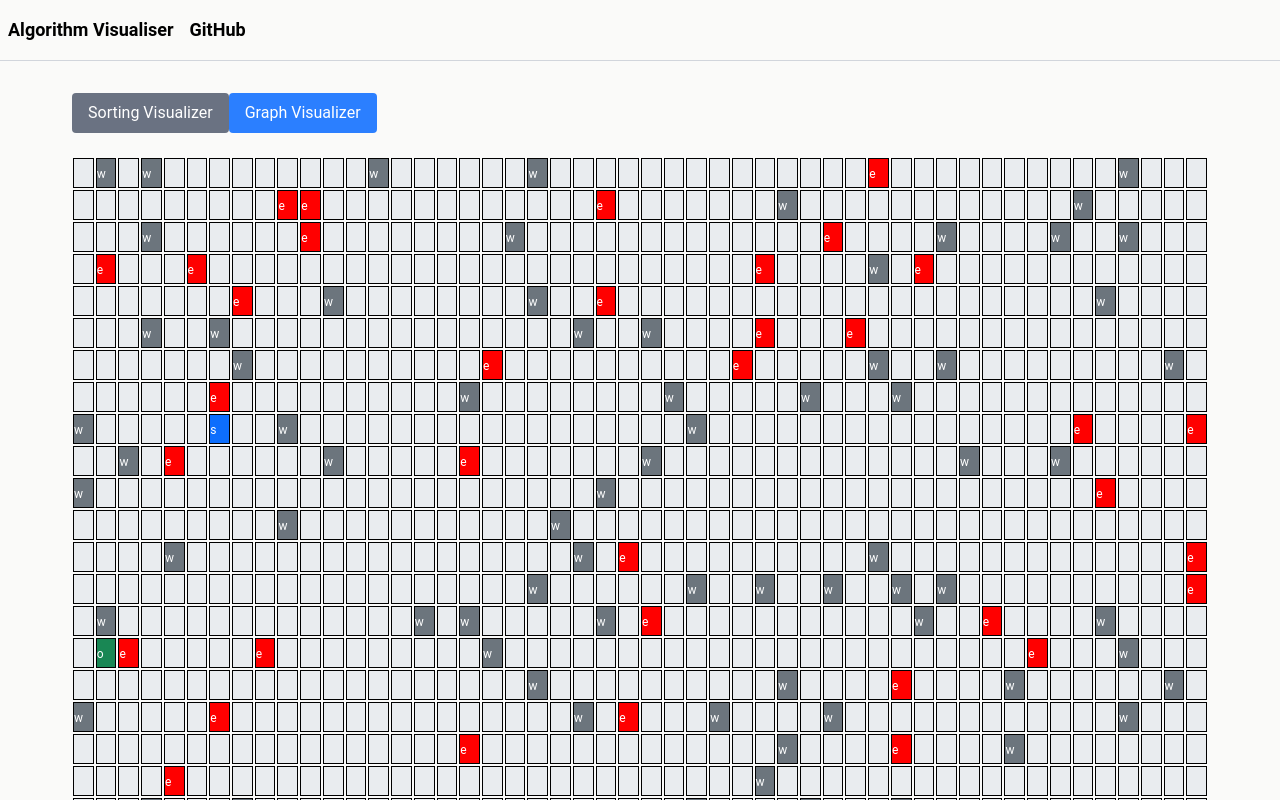
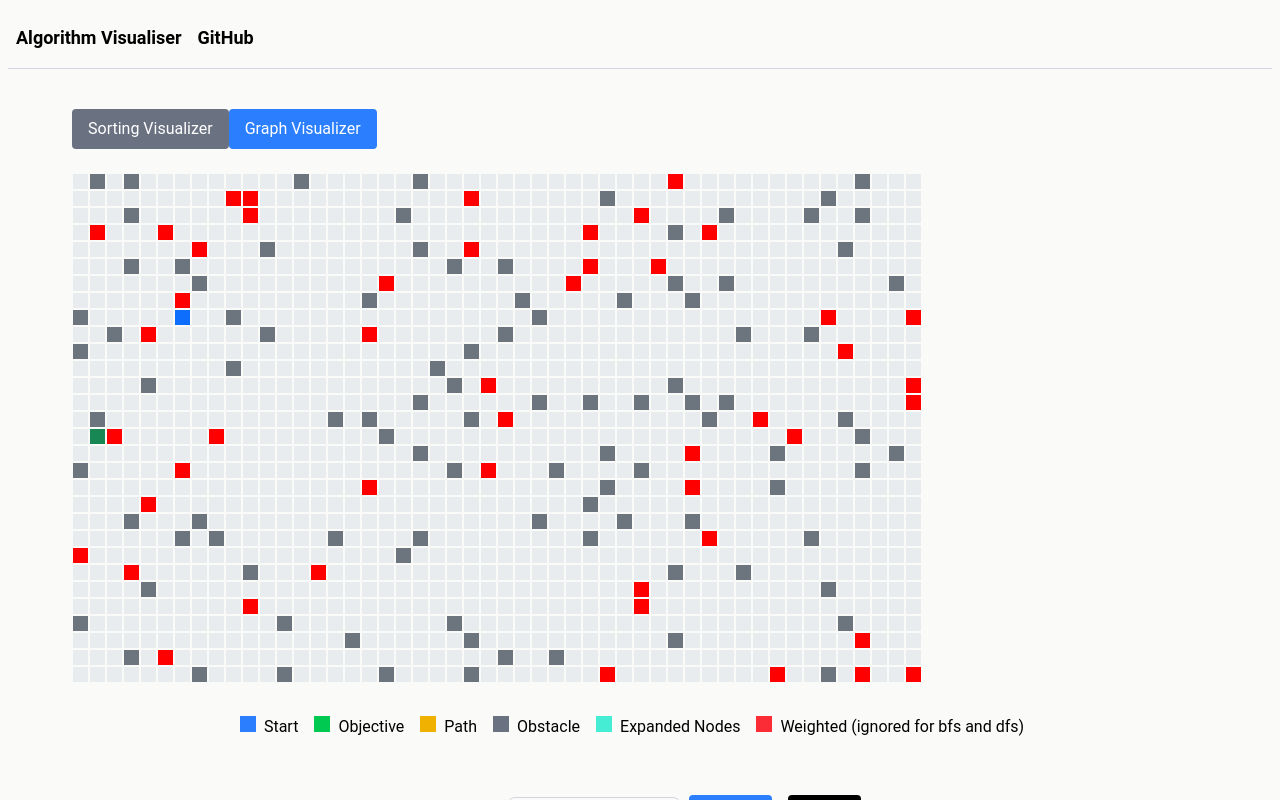
Before and after one commit to GaelGil/algorithm-visualizer, a React (Vite) app: page / in a window 1280 px wide. Both pictures are taken after a click on the button "Graph Visualizer". Shown: the top 800 px of the page. Built offline with nearby package versions, Linux system fonts and the light colour scheme.

Commit message:
moving to more tailwind

```diff
--- a/src/components/GraphLegend.tsx
+++ b/src/components/GraphLegend.tsx
@@ -1,33 +1,31 @@
 // Graph legend component. Only imported in traversal visualiser
 const GraphLegend = () => {
   return (
-    <div className="legend mb-4 text-center">
+    <div className="max-w-6xl mx-auto p-8 px-2">
       <ul className="flex flex-wrap justify-center mb-0">
         <li className="mr-4 mb-2">
           <span className="bg-blue-500 w-4 h-4 inline-block mr-2"></span>
-          <span className="text-gray-700">Start</span>
+          <span>Start</span>
         </li>
         <li className="mr-4 mb-2">
           <span className="bg-green-500 w-4 h-4 inline-block mr-2"></span>
-          <span className="text-gray-700">Objective</span>
+          <span>Objective</span>
         </li>
         <li className="mr-4 mb-2">
           <span className="bg-yellow-500 w-4 h-4 inline-block mr-2"></span>
-          <span className="text-gray-700">Path</span>
+          <span>Path</span>
         </li>
         <li className="mr-4 mb-2">
           <span className="bg-gray-500 w-4 h-4 inline-block mr-2"></span>
-          <span className="text-gray-700">Obstacle</span>
+          <span>Obstacle</span>
         </li>
         <li className="mr-4 mb-2">
-          <span className="bg-teal-500 w-4 h-4 inline-block mr-2"></span>
-          <span className="text-gray-700">Expanded Nodes</span>
+          <span className="bg-teal-300 w-4 h-4 inline-block mr-2"></span>
+          <span>Expanded Nodes</span>
         </li>
         <li className="mr-4 mb-2">
           <span className="bg-red-500 w-4 h-4 inline-block mr-2"></span>
-          <span className="text-gray-700">
-            Weighted (ignored for bfs and dfs)
-          </span>
+          <span>Weighted (ignored for bfs and dfs)</span>
         </li>
       </ul>
     </div>
--- a/src/components/Navigation.tsx
+++ b/src/components/Navigation.tsx
@@ -3,7 +3,7 @@ import { Link } from "react-router-dom";
 // simple navbar component to be usedon all pages
 const Navigation = () => {
   return (
-    <div className="border-b border-gray-300">
+    <div className="border-b border-gray-300 m-2">
       <div className="flex p-2 mx-auto space-x-4">
         <Link
           to="/"
--- a/src/components/SortingVisualizer.tsx
+++ b/src/components/SortingVisualizer.tsx
@@ -59,11 +59,11 @@ const SortingVisualizer: React.FC<ArrayProps> = ({ arraysInfo }) => {
   // the sorting visualizer component
   return (
     <div className="">
-      <div className="array-container">
+      <div className="flex flex-wrap justify-center items-end  h-full w-full">
         {array.map((value, idx) => (
           <div
             key={idx}
-            className="array-bar"
+            className="array-bar mr-1"
             style={{ height: `${value}px` }}
           ></div>
         ))}
--- a/src/components/TraversalVisualizer.tsx
+++ b/src/components/TraversalVisualizer.tsx
@@ -122,10 +122,10 @@ const TraversalVisualizer: React.FC<GraphProps> = ({ graphsInfo }) => {
 
   // the traversal visualizer component
   return (
-    <div className=" ">
+    <div className=" mx-auto ">
       <div className="">
         {matrix.map((row, rowIndex) => (
-          <div key={rowIndex} className={"matrix-row matrix-row-" + rowIndex}>
+          <div key={rowIndex} className={"flex matrix-row-" + rowIndex}>
             {row.map((cell, colIndex) => (
               <div
                 key={colIndex}
--- a/src/css/Arrays.css
+++ b/src/css/Arrays.css
@@ -1,13 +1,5 @@
 .array-bar {
   background-color: red;
-  width: 20px;
+  width: 10px;
   transition: height 0.2s ease-in-out;
 }
-
-.array-container {
-  display: flex;
-  justify-content: center;
-  align-items: flex-end;
-  flex-wrap: wrap;
-  gap: 2px;
-}
--- a/src/css/Graphs.css
+++ b/src/css/Graphs.css
@@ -1,54 +1,22 @@
-.matrix-row {
-  display: flex;
-}
-
 .matrix-cell {
-  border: 1px solid black;
+  width: 15px;
   height: 15px;
-  width: 15px;
-  padding: 0px;
-  margin: 0px;
-}
-
-.legend {
-  align-content: center;
-  display: flex;
-  justify-content: center;
-}
-
-.legend ul {
-  list-style: none;
-}
-
-.legend li {
-  display: inline;
-  margin: 10px;
-  padding: 10px;
-}
-
-.matrix-cell {
-  width: 30px;
-  height: 30px;
   margin: 1px;
-  line-height: 30px;
-  font-size: 0.75rem;
+  font-size: 0;
   background-color: #e9ecef;
-  transition: background-color 0.3s;
+  transition: background-color 0.5s;
 }
 
 .start {
   background-color: #0d6efd !important;
-  color: white;
 }
 
 .objective {
   background-color: #198754 !important;
-  color: white;
 }
 
 .obstacle {
   background-color: #6c757d !important;
-  color: white;
 }
 
 .path {
@@ -57,10 +25,8 @@
 
 .weight {
   background-color: red !important;
-  color: white;
 }
 
 .expanded {
   background-color: aquamarine !important;
-  /* color: white; */
 }
```
